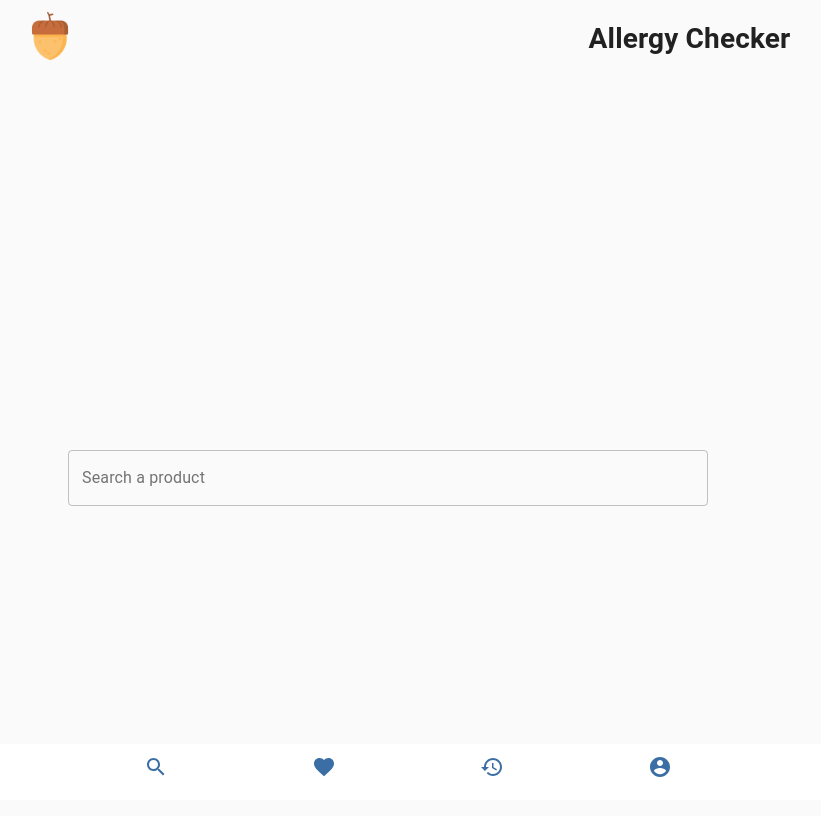
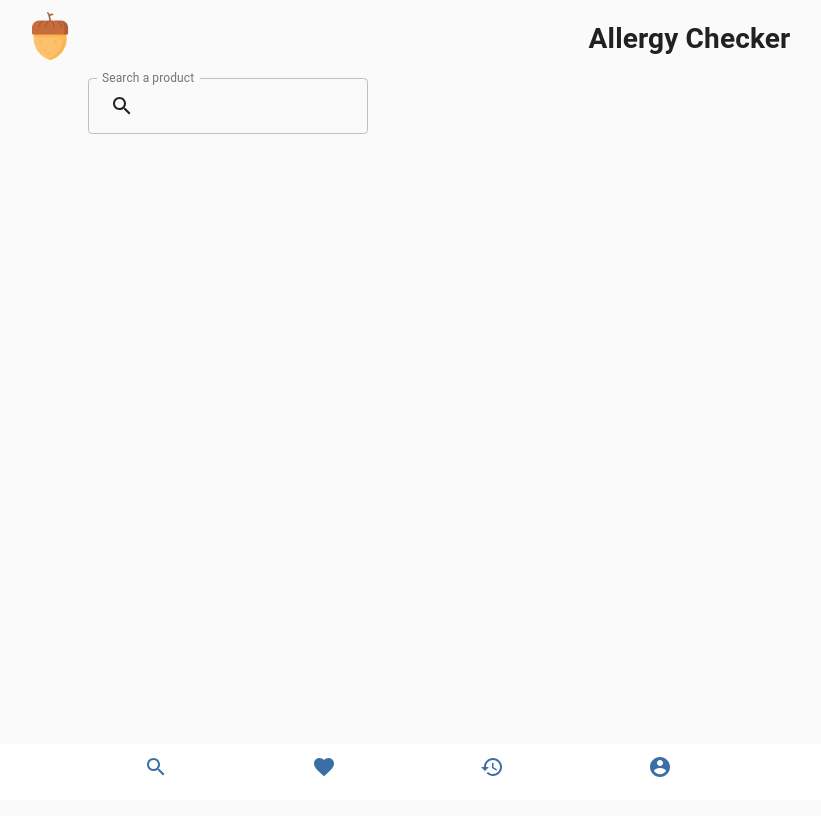
Before and after one commit to clelantoson/React-allergy-checker, a React (Create React App) app: page / in a window 1280 px wide. Shown: the top 816 px of the page, without its empty margins (232-1053 px from the left). Built offline with nearby package versions, Linux system fonts and the light colour scheme.

Commit message:
before component ProductList added

```diff
--- a/src/components/SearchBar.jsx
+++ b/src/components/SearchBar.jsx
@@ -1,16 +1,53 @@
 import React, { useEffect, useState } from "react";
 import TextField from "@material-ui/core/TextField";
-import { makeStyles } from "@material-ui/core";
+import {
+  Avatar,
+  IconButton,
+  List,
+  ListItem,
+  ListItemAvatar,
+  ListItemText,
+  makeStyles,
+} from "@material-ui/core";
+// import Divider from '@material-ui/core/Divider';
+// import StarIcon from '@material-ui/icons/Star';
+import CheckCircleOutlineIcon from "@material-ui/icons/CheckCircleOutline";
+import InputAdornment from "@material-ui/core/InputAdornment";
+import SearchIcon from "@material-ui/icons/Search";
+import Paper from "@material-ui/core/Paper";
+// import { shadows } from '@material-ui/system';
 import axios from "axios";
+
 
 const useStyles = makeStyles({
   root: {
+    width: "100%",
+    top: "100",
     display: "flex",
+    flexDirection: "column",
     justifyContent: "center",
   },
   searchBar: {
     width: "50%",
+    margin: "0 auto",
+    display: "block",
   },
+  list: {
+    width: "100%",
+    height: "700px",
+    marginBottom: "100px",
+  },
+  listItem: {
+    width: "100%",
+    margin: "20px 0 0 0",
+    padding: "0 100px 90px 100px",
+    // border: "1px solid black",
+    borderRadius: "20px",
+    // boxShadow: "0px 0.630645px 1.26129px", rgba("97, 97, 97, 0.2")
+  },
+  paper: {
+    width: "100%"
+  }
 });
 
 const SearchBar = () => {
@@ -52,16 +89,53 @@ const SearchBar = () => {
         type="search"
         variant="outlined"
         className={classes.searchBar}
+        InputProps={{
+          startAdornment: (
+            <InputAdornment position="end">
+              <SearchIcon />
+            </InputAdornment>
+          ),
+        }}
       />
-      <ul>
-        {console.log("products to display", products)}
-        {/* {products.map((product) => {
+      <List className={classes.list}>
+        {console.log("products to display2", products)}
+        {products.map((product) => (
+          <ListItem
+            className={classes.listItem}
+            key={product.id}
+            alignItems="flex-start"
+          >
+            <Paper className={classes.paper} elevation={19}>
+              <ListItemAvatar>
+                <Avatar src={product.image_front_url} />
+              </ListItemAvatar>
+              <ListItemText
+                primary={product.generic_name}
+                secondary={product.id}
+              />
+              <IconButton
+                type="submit"
+                className={classes.iconButton}
+                aria-label="search"
+              >
+              <CheckCircleOutlineIcon />
+              </IconButton>
+            </Paper>
+          </ListItem>
+        ))}
+      </List>
+      {/* <ul> */}
+      {/* {console.log("products to display", products)} */}
+      {/* {products.map((product) => {
           return <li key={product.id}>{product.generic_name}</li>;
         })} */}
-        {products.map((product) => (
-          <li key={product.id}>{product.generic_name}</li>
-        ))}
-      </ul>
+      {/* {products.map((product) => ( */}
+
+      {/* <li key={product.id}>{product.generic_name}</li> */}
+
+      {/* ))} */}
+      {/* <ProductList products={products} /> */}
+      {/* </ul> */}
     </div>
   );
 };
```
Also changed, not shown: src/components/ProductList/ProductList.jsx (added, +95 -0 lines).
